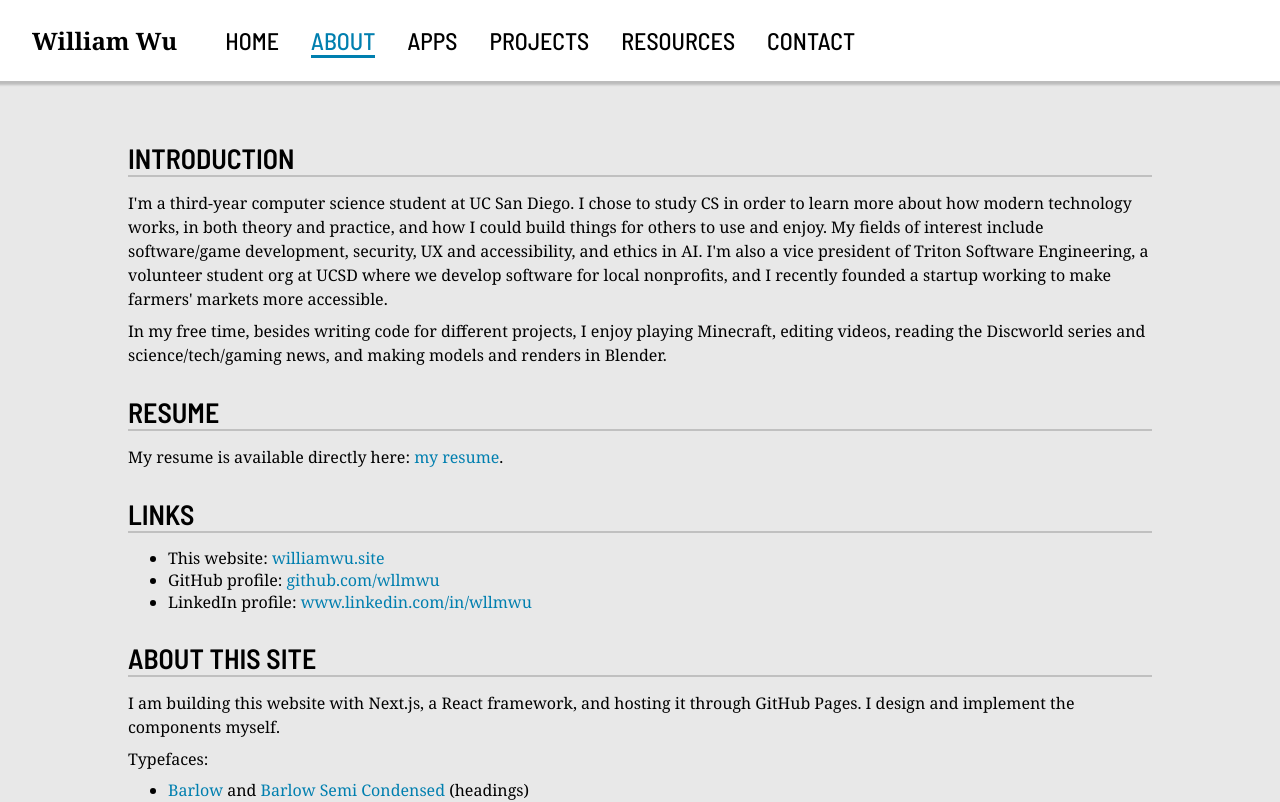
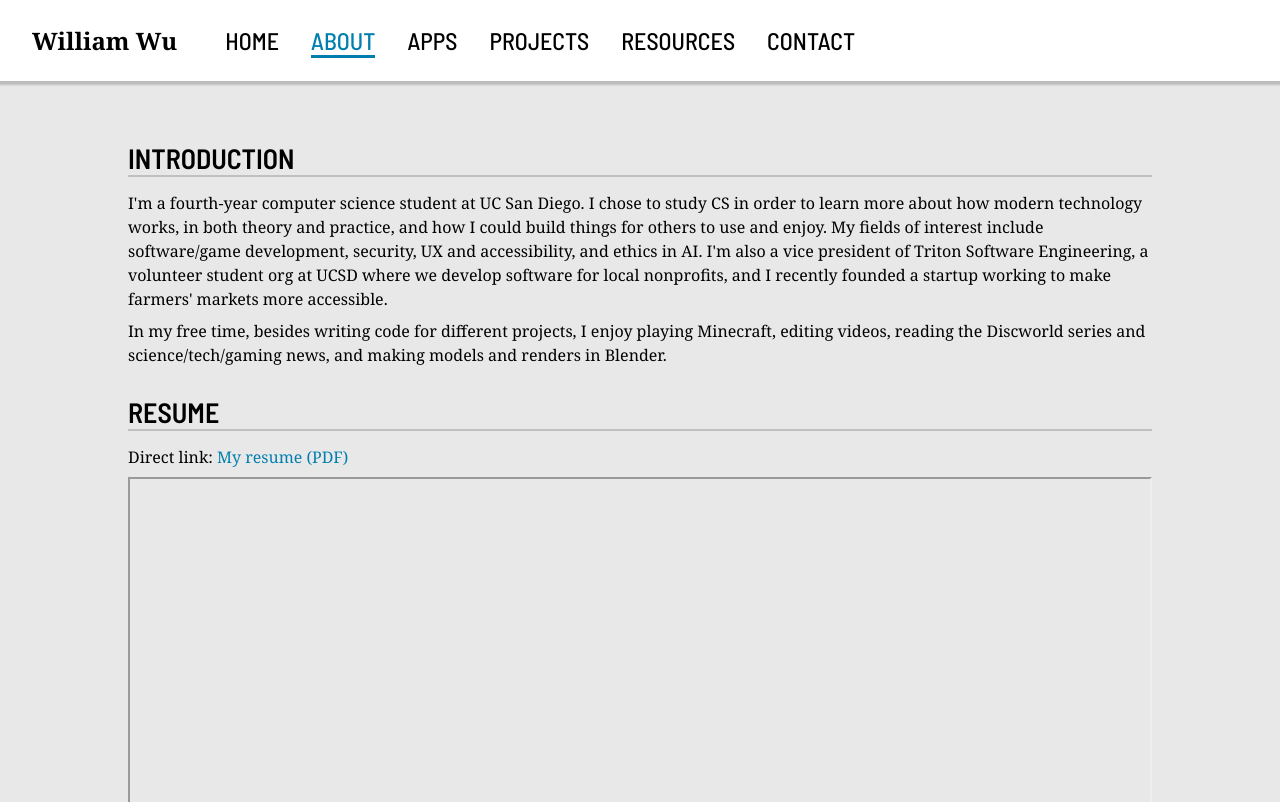
Before and after one commit to wllmwu/wllmwu.github.io, a Next.js app: page /about in a window 1280 px wide. Shown: the top 802 px of the page. Built offline with nearby package versions, Linux system fonts and the light colour scheme.

Commit message:
Update resume

```diff
--- a/pages/about.mdx
+++ b/pages/about.mdx
@@ -4,13 +4,20 @@ title: About
 
 ## Introduction
 
-I'm a third-year computer science student at UC San Diego. I chose to study CS in order to learn more about how modern technology works, in both theory and practice, and how I could build things for others to use and enjoy. My fields of interest include software/game development, security, UX and accessibility, and ethics in AI. I'm also a vice president of Triton Software Engineering, a volunteer student org at UCSD where we develop software for local nonprofits, and I recently founded a startup working to make farmers' markets more accessible.
+I'm a fourth-year computer science student at UC San Diego. I chose to study CS in order to learn more about how modern technology works, in both theory and practice, and how I could build things for others to use and enjoy. My fields of interest include software/game development, security, UX and accessibility, and ethics in AI. I'm also a vice president of Triton Software Engineering, a volunteer student org at UCSD where we develop software for local nonprofits, and I recently founded a startup working to make farmers' markets more accessible.
 
 In my free time, besides writing code for different projects, I enjoy playing Minecraft, editing videos, reading the Discworld series and science/tech/gaming news, and making models and renders in Blender.
 
 ## Resume
 
-My resume is available directly here: [my resume](/resume.pdf).
+Direct link: [My resume (PDF)](/resume.pdf)
+
+<iframe
+  src="/resume.pdf"
+  title="My resume"
+  loading="lazy"
+  style={{ width: "100%", height: "24rem" }}
+/>
 
 ## Links
 
```
Also changed, not shown: pages/index.mdx (+10 -10 lines), 1 other file (tests, documents, lock files or other folders).
